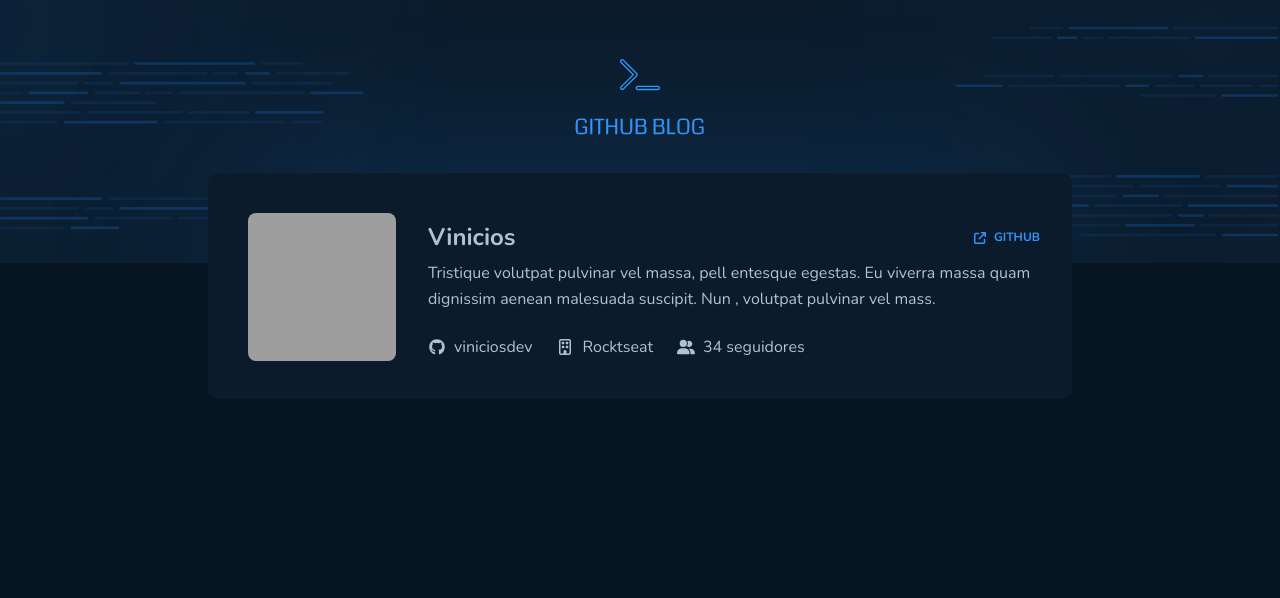
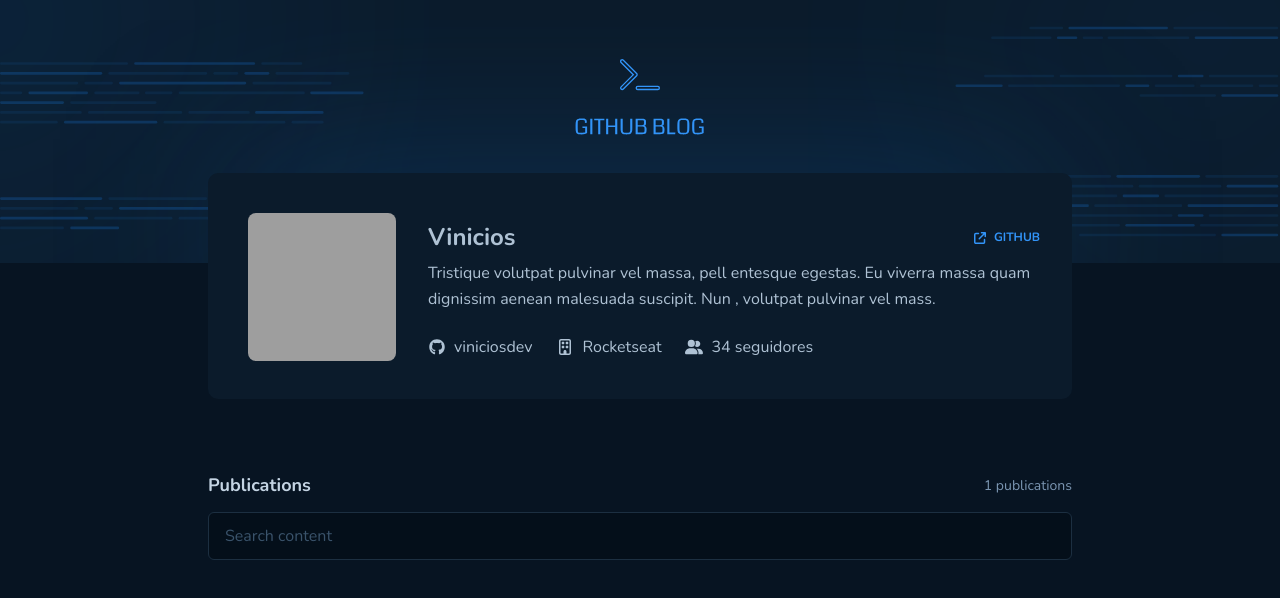
Before and after one commit to franciscovinicios/github-blog, a React (Vite) app: page / in a window 1280 px wide. Shown: the top 598 px of the page. Built offline with nearby package versions, Linux system fonts and the light colour scheme; grey boxes are pictures that could not be loaded.

Commit message:
visual structure: Section publications

```diff
--- a/src/App.tsx
+++ b/src/App.tsx
@@ -1,23 +1,13 @@
 import { ThemeProvider } from "styled-components";
 import { defaultTheme } from "./styles/themes/default";
 import { GlobalStyle } from "./styles/global";
-import { Header } from "./components/Header";
-import { Profile } from "./components/Profile";
+import { Home } from "./pages/Home";
 
 export function App() {
   return (
     <ThemeProvider theme={defaultTheme}>
       <GlobalStyle />
-      <Header />
-      <Profile
-        company="Rocktseat"
-        description="Tristique volutpat pulvinar vel massa, pell
-        entesque egestas. Eu viverra massa quam dignissim aenean malesuada suscipit. Nun
-        , volutpat pulvinar vel mass."
-        followers={34}
-        name="Vinicios"
-        user="viniciosdev"
-      />
+      <Home />
     </ThemeProvider>
   );
 }
--- a/src/components/Profile/styles.ts
+++ b/src/components/Profile/styles.ts
@@ -2,13 +2,11 @@
 
 export const ProfileContainer = styled.div`
   position: relative;
-  margin: -6rem auto;
+  margin-top: -6rem;
   display: flex;
   gap: 2rem;
-  max-width: 54rem;
   border-radius: 10px;
   padding: 2.5rem 2rem 2rem 2.5rem;
-  overflow: hidden;
 
   background: ${({ theme }) => theme["base-profile"]};
 `;
--- /dev/null
+++ b/src/pages/Home/index.tsx
@@ -0,0 +1,38 @@
+import { Header } from "../../components/Header";
+import { Profile } from "../../components/Profile";
+import {
+  Container,
+  Details,
+  InputStyled,
+  NumberPublications,
+  Publications,
+  TextSection,
+} from "./styles";
+
+export function Home() {
+  return (
+    <>
+      <Header />
+      <Container>
+        <Profile
+          company="Rocketseat"
+          description="Tristique volutpat pulvinar vel massa, pell
+        entesque egestas. Eu viverra massa quam dignissim aenean malesuada suscipit. Nun
+        , volutpat pulvinar vel mass."
+          followers={34}
+          name="Vinicios"
+          user="viniciosdev"
+        />
+
+        <Publications>
+          <Details>
+            <TextSection>Publications</TextSection>
+            <NumberPublications>1 publications</NumberPublications>
+          </Details>
+
+          <InputStyled placeholder="Search content" />
+        </Publications>
+      </Container>
+    </>
+  );
+}
--- /dev/null
+++ b/src/pages/Home/styles.ts
@@ -0,0 +1,43 @@
+import styled from "styled-components";
+
+export const Container = styled.div`
+  margin: 0 auto;
+  max-width: 54rem;
+`;
+
+export const Publications = styled.section`
+  margin-top: 4.5rem;
+`;
+
+export const InputStyled = styled.input`
+  margin-top: 0.75rem;
+  width: 100%;
+  background: ${({ theme }) => theme["base-input"]};
+  border: none;
+  border: 1px solid ${({ theme }) => theme["base-border"]};
+  border-radius: 6px;
+  padding: 0.75rem 1rem;
+
+  &::placeholder {
+    color: ${({ theme }) => theme["base-label"]};
+  }
+`;
+
+export const Details = styled.div`
+  width: 100%;
+  display: flex;
+  align-items: center;
+  justify-content: space-between;
+`;
+
+export const TextSection = styled.span`
+  color: ${({ theme }) => theme["base-subtitle"]};
+  font-size: 1.125rem;
+  font-weight: 700;
+  line-height: 1.8rem;
+`;
+
+export const NumberPublications = styled.span`
+  font-size: 0.875rem;
+  color: ${({ theme }) => theme["base-span"]};
+`;
```
